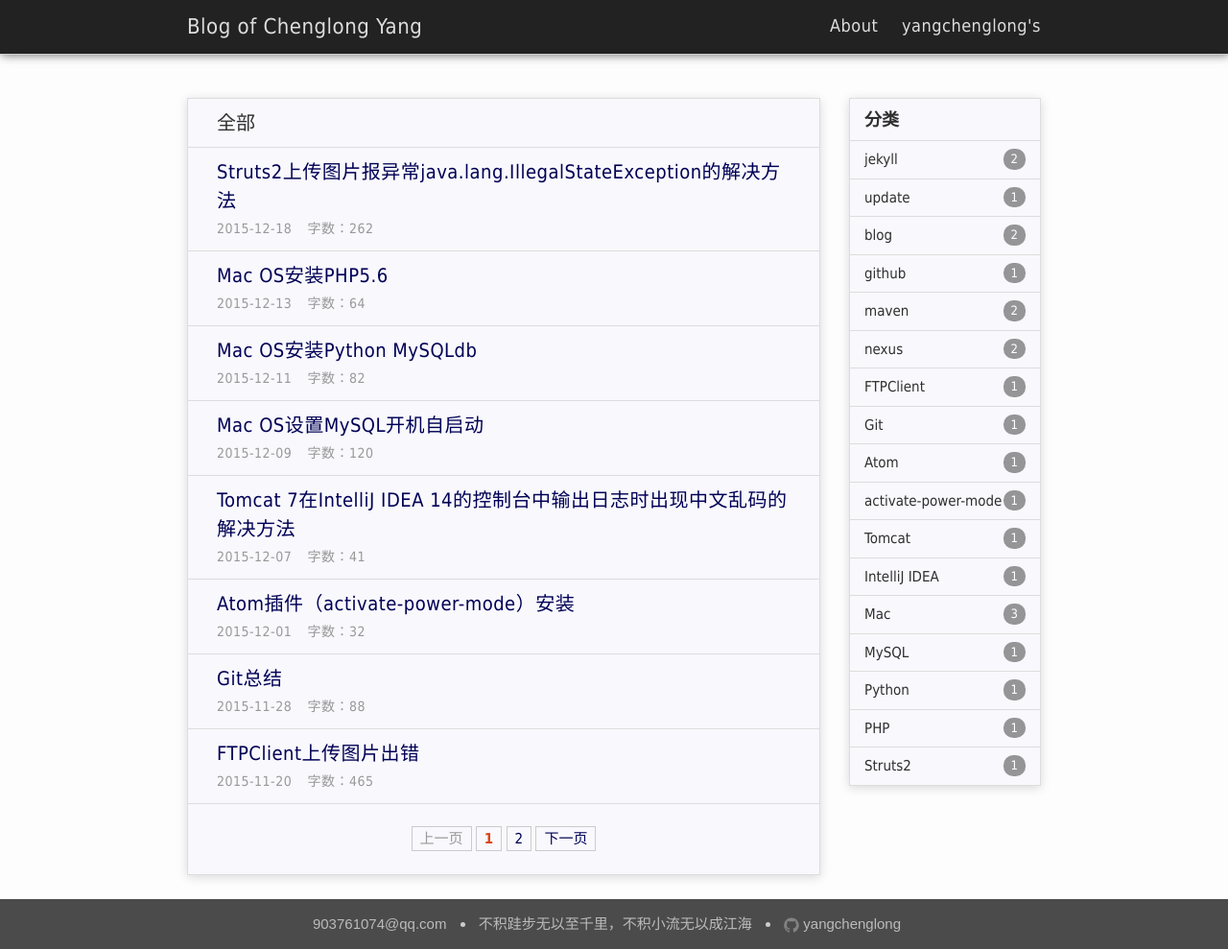
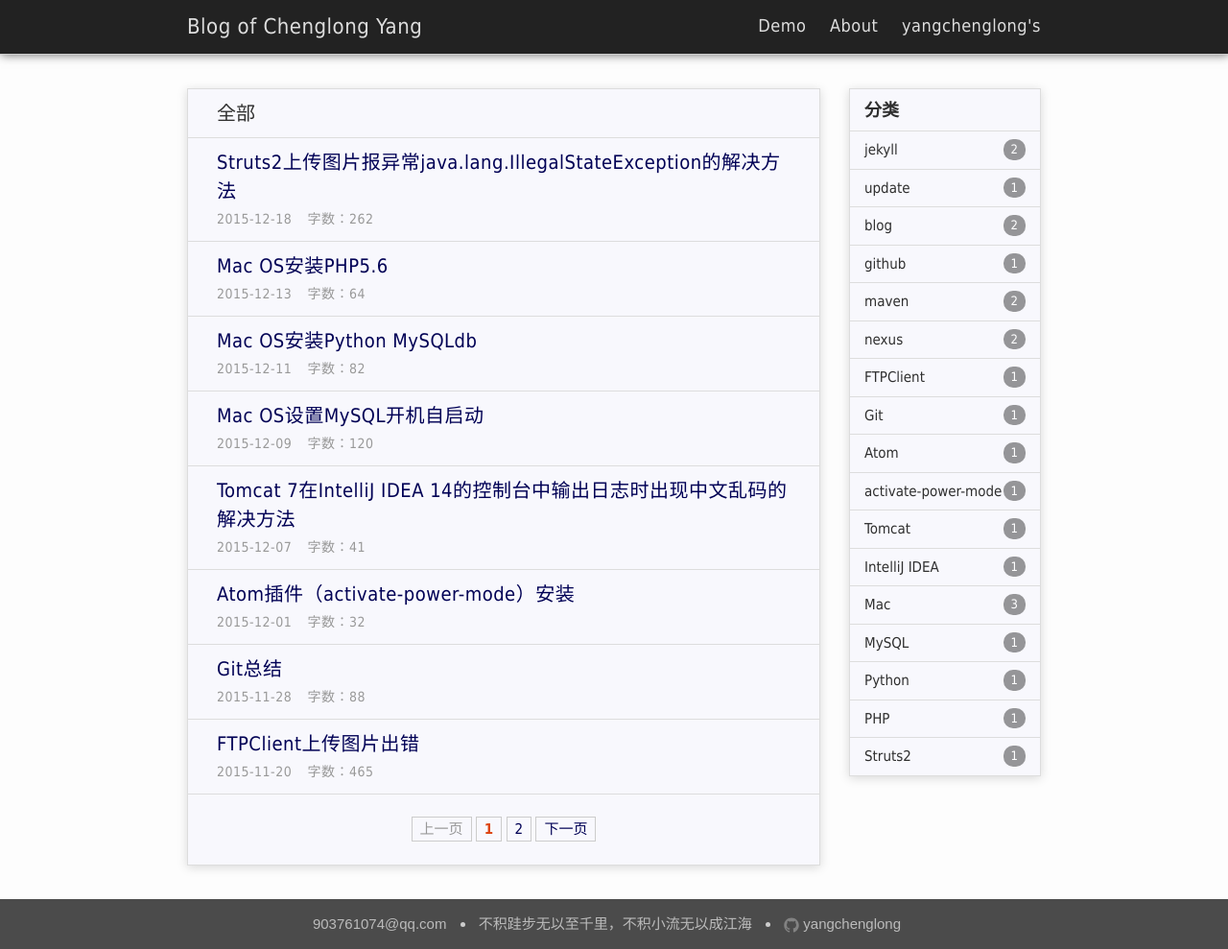
Before and after one commit to laurelyoung/laurelyoung.github.io, a Jekyll site: the page built from index.html, in a window 1280 px wide. Shown: the whole page at 96% size. Built offline with Jekyll 4.4.1, drawn with Linux system fonts in a browser that asks for light colours; Markdown is read by kramdown in place of the engine named in the settings; the list of posts is cut into pages by our own code; comment, search, counter and statistics services are not loaded.

```diff
--- a/_includes/header.html
+++ b/_includes/header.html
@@ -20,6 +20,7 @@
           {% endif %}
         {% endfor %}
         -->
+        <a class="page-link" href="{{site.baseurl}}/demo">Demo</a>
         <a class="page-link" href="{{site.baseurl}}/about">About</a>
         <a class="page-link" href="{{site.url}}">yangchenglong's</a>
       </div>
--- a/static/css/index.css
+++ b/static/css/index.css
@@ -47,7 +47,7 @@ pre > code {
 pre{
     background-color: #f5f5f5;
     border: 1px solid #eef;
-    margin: 10px 0;
+    margin: 6px 0;
 }
 
 blockquote {
@@ -137,21 +137,26 @@ a:hover {
 /*正文*/
 
 .page-content {
-    padding-bottom: 0;
+    padding-bottom: 30px;
 }
 
 .page-content .post-content h1 {
-    font-size: 24px;
+    font-size: 22px;
     font-weight: bold;
     margin-top: 30px;
     margin-bottom: 5px;
 }
 
 .page-content .post-content h2 {
-    font-size: 22px;
+    font-size: 20px;
     font-weight: bold;
-    margin-top: 20px;
-    margin-bottom: 5px;
+    margin-top: 25px;
+    margin-bottom: 10px;
+}
+
+.page-content .post-content h3 {
+    font-size: 16px;
+    margin-bottom: 0;
 }
 
 .page-content .post-list li a h2 {
@@ -222,8 +227,6 @@ a:hover {
 
 .page-content .wrapper .home .inner,
 .page-content .wrapper .cat-nav .inner {
-    margin-top: 10px;
-    margin-bottom: 20px;
     background-color: #f8f8fd;
     border: 1px solid #ddd;
     box-shadow: 0px 2px 10px rgba(0, 0, 0, .15);
```
Also changed, not shown: demo.md (added, +34 -0 lines).
